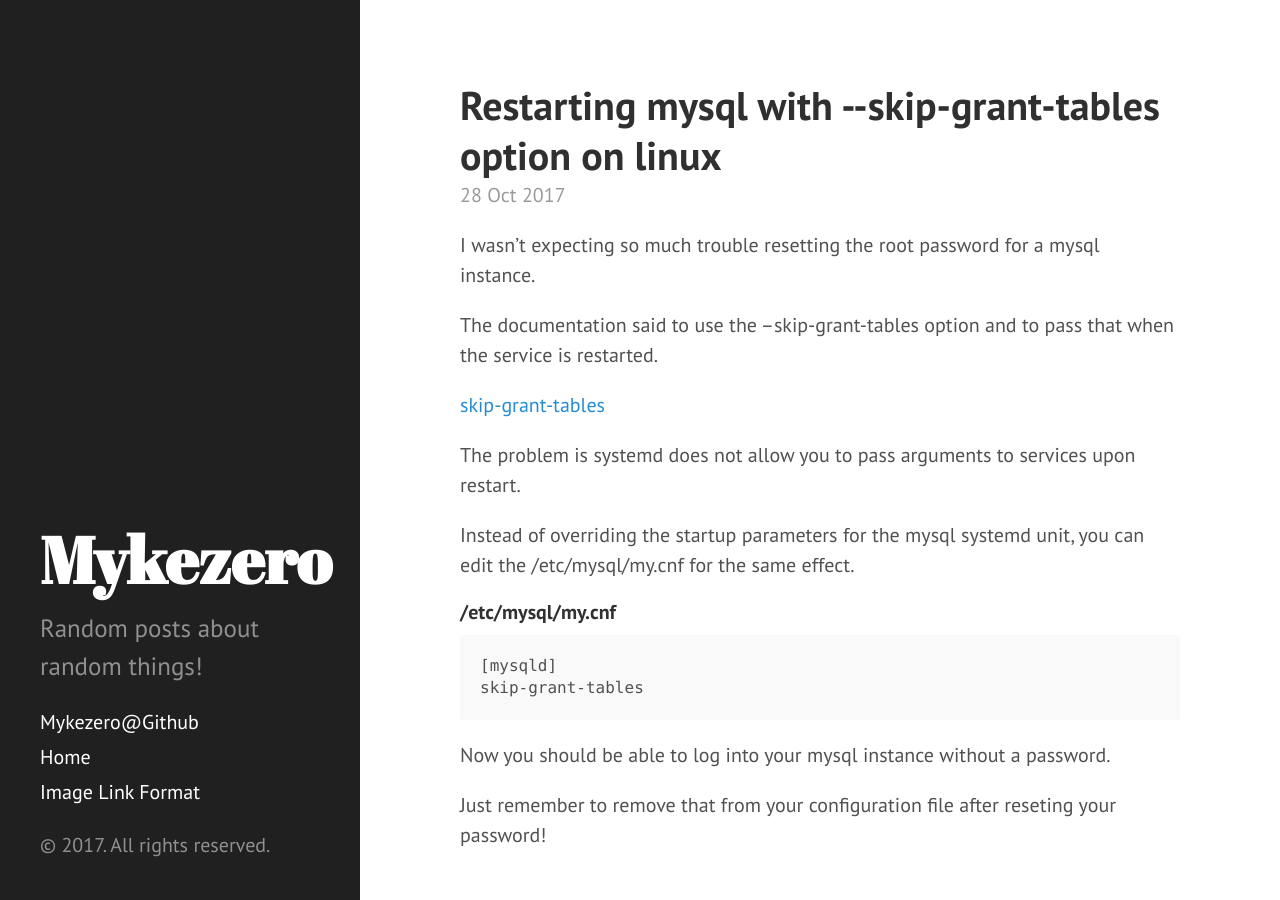
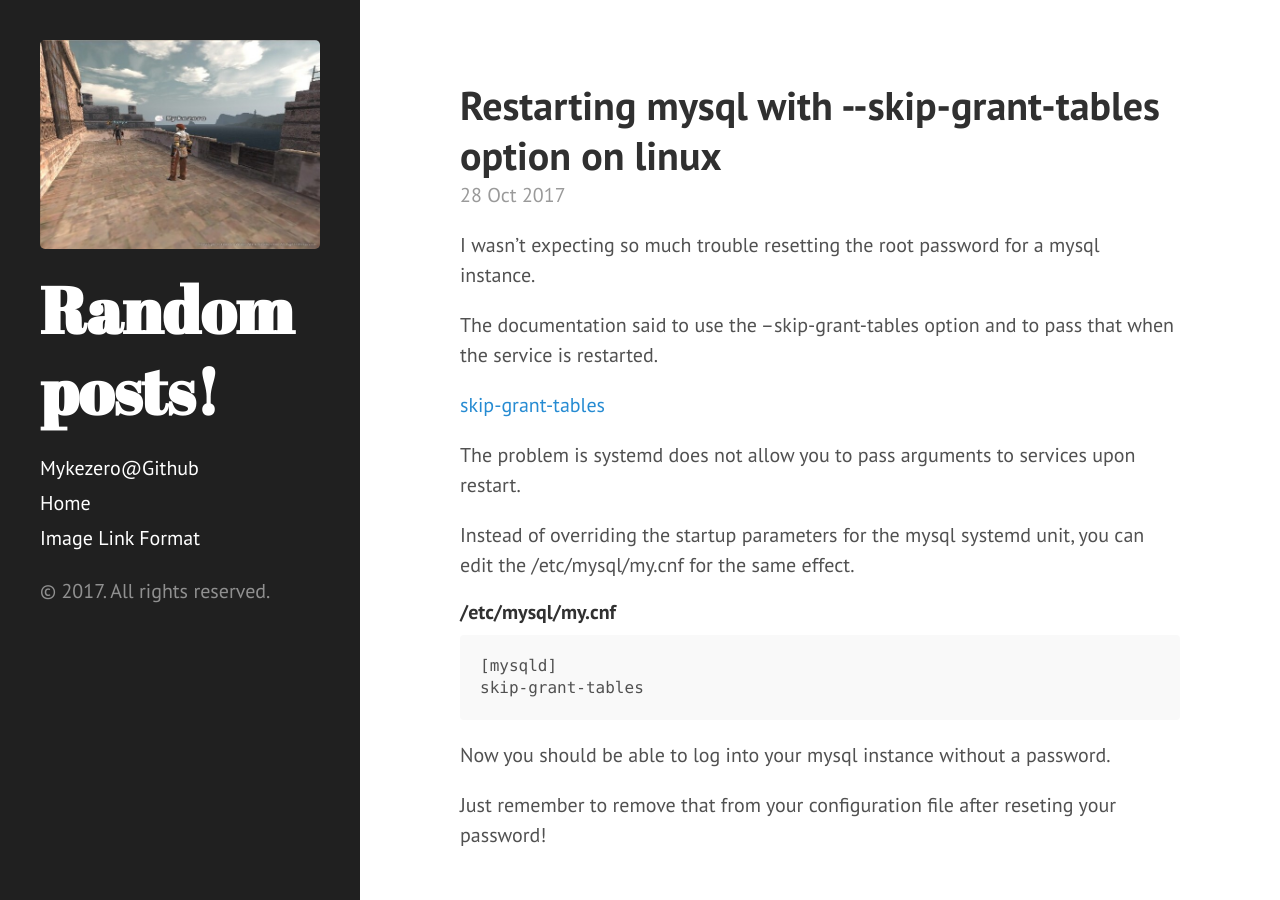
Before and after one commit to Mykezero/Mykezero.github.io, a Jekyll site: the page built from index.html, in a window 1280 px wide and 900 px high. Built offline with Jekyll 4.4.1, drawn with Linux system fonts in a browser that asks for light colours; the list of posts is cut into pages by our own code.

Commit message:
Clean up blog a little bit

```diff
--- a/_config.yml
+++ b/_config.yml
@@ -6,9 +6,8 @@ highlighter:      rouge
 permalink:        pretty
 
 # Setup
-title:            Mykezero
+title:            'Random posts!'
 tagline:          'Blog Posts'
-description:      'Random posts about random things!'
 url:              https://mykezero.github.io
 baseurl:          /
 rss:              atom.xml
--- a/_includes/sidebar.html
+++ b/_includes/sidebar.html
@@ -1,6 +1,7 @@
 <div class="sidebar">
-  <div class="container sidebar-sticky">
+  <div class="container">
     <div class="sidebar-about">
+      <img src="{{site.baseurl}}public/images/profile.jpg" alt="Profile Picture">
       <h1>
         <a href="{{ site.baseurl }}">
           {{ site.title }}
```
Also changed, not shown: _includes/head.html (line endings or trailing spaces), public/apple-touch-icon-144-precomposed.png, public/favicon.ico, public/images/profile.jpg (added).
